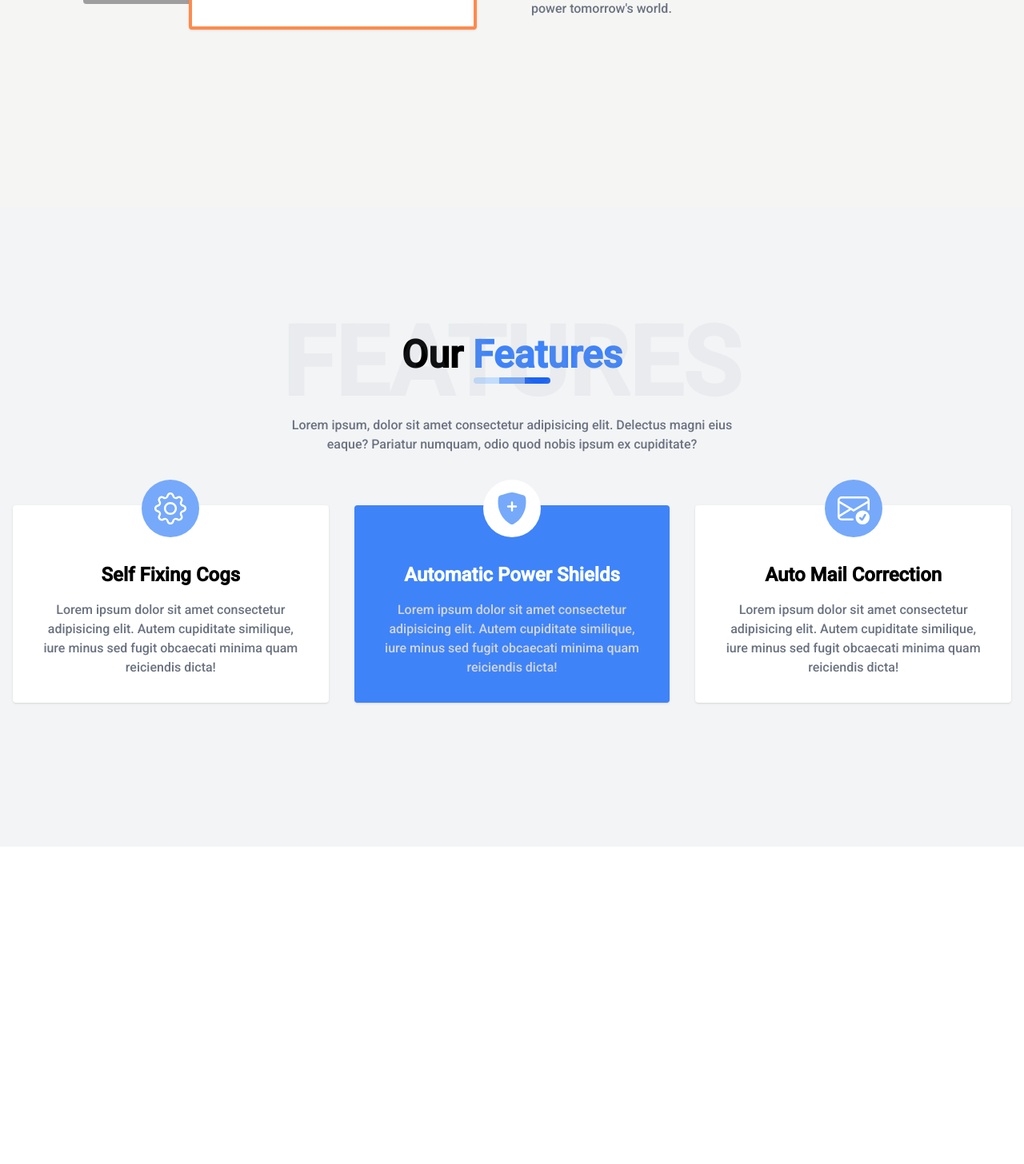
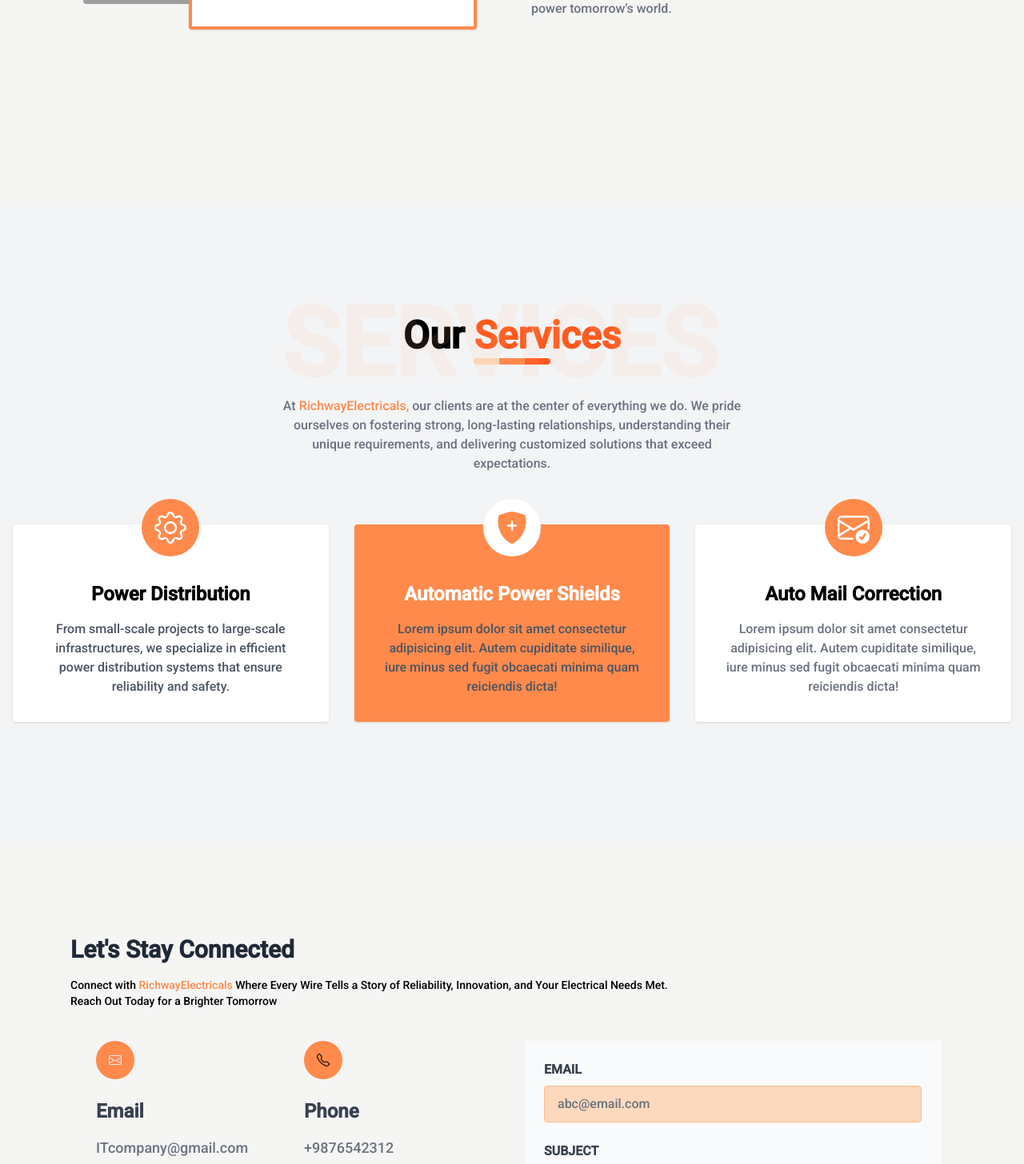
Before and after one commit to kwqme-Jonas/richwayElectricals, a React (Vite) app: page / in a window 1280 px wide. Shown: the part 1341-2797 px from the top of the page at 80% size. Before the commit the page ends 2400 px from the top, so only its background shows below. Built offline with nearby package versions, Linux system fonts and the light colour scheme; grey boxes are pictures that could not be loaded.

Commit message:
updated code base

```diff
--- a/src/App.jsx
+++ b/src/App.jsx
@@ -3,6 +3,7 @@ import Navbar from './components/navbar';
 import Home from './components/Home';
 import About from './components/About';
 import Services from './components/Services';
+import Contact from './components/Contact';
 
 
 function App() {
@@ -13,6 +14,7 @@ function App() {
     <Home />
     <About />
     <Services />
+    <Contact />
    </>
   );
 }
--- /dev/null
+++ b/src/components/Contact.jsx
@@ -0,0 +1,107 @@
+import React from 'react'
+
+function Contact() {
+  return (
+    <section className="flex items-center bg-stone-100 lg:h-screen font-poppins  ">
+    <div className="justify-center flex-1 max-w-6xl px-4 py-4 mx-auto lg:py-11 md:px-6">
+    <div className="mb-10 text-left">
+    <h2 className="pb-2 mb-2 text-xl font-bold text-gray-800 md:text-3xl ">
+    Let's Stay Connected
+    </h2>
+    <p className="text-sm dark:text-gray-400">Connect with <span className='text-orange-400'>RichwayElectricals</span> Where Every Wire Tells a Story of Reliability, Innovation, and Your Electrical Needs Met.
+    <br />
+    Reach Out Today for a Brighter Tomorrow</p>
+    </div>
+    <div className="flex flex-wrap ">
+    <div className="w-full px-4 lg:w-1/2 mb-11 lg:mb-0">
+    <div className="flex flex-wrap">
+    <div className="w-full px-4 mb-10 sm:w-1/2">
+    <div className="max-w-xs mx-auto">
+    <div className="inline-flex items-center justify-center w-12 h-12 mb-6 text-gray-200 bg-orange-400 rounded-full">
+    <svg xmlns="http://www.w3.org/2000/svg" width="16" height="16" fill="currentColor" className="bi bi-envelope" viewBox="0 0 16 16">
+    <path d="M0 4a2 2 0 0 1 2-2h12a2 2 0 0 1 2 2v8a2 2 0 0 1-2 2H2a2 2 0 0 1-2-2V4Zm2-1a1 1 0 0 0-1 1v.217l7 4.2 7-4.2V4a1 1 0 0 0-1-1H2Zm13 2.383-4.708 2.825L15 11.105V5.383Zm-.034 6.876-5.64-3.471L8 9.583l-1.326-.795-5.64 3.47A1 1 0 0 0 2 13h12a1 1 0 0 0 .966-.741ZM1 11.105l4.708-2.897L1 5.383v5.722Z"></path>
+    </svg>
+    </div>
+    <h2 className="mb-4 text-xl font-bold leading-9 text-gray-700 md:text-2xl">
+    Email</h2>
+    <a href="#" className="text-base font-medium text-gray-500 md:text-lg">ITcompany@gmail.com</a>
+    </div>
+    </div>
+    <div className="w-full px-4 mb-10 sm:w-1/2">
+    <div className="max-w-xs mx-auto">
+    <div className="inline-flex items-center justify-center w-12 h-12 mb-6 text-200-100 bg-orange-400 rounded-full">
+    <svg xmlns="http://www.w3.org/2000/svg" width="16" height="16" fill="currentColor" className="bi bi-telephone" viewBox="0 0 16 16">
+    <path d="M3.654 1.328a.678.678 0 0 0-1.015-.063L1.605 2.3c-.483.484-.661 1.169-.45 1.77a17.568 17.568 0 0 0 4.168 6.608 17.569 17.569 0 0 0 6.608 4.168c.601.211 1.286.033 1.77-.45l1.034-1.034a.678.678 0 0 0-.063-1.015l-2.307-1.794a.678.678 0 0 0-.58-.122l-2.19.547a1.745 1.745 0 0 1-1.657-.459L5.482 8.062a1.745 1.745 0 0 1-.46-1.657l.548-2.19a.678.678 0 0 0-.122-.58L3.654 1.328zM1.884.511a1.745 1.745 0 0 1 2.612.163L6.29 2.98c.329.423.445.974.315 1.494l-.547 2.19a.678.678 0 0 0 .178.643l2.457 2.457a.678.678 0 0 0 .644.178l2.189-.547a1.745 1.745 0 0 1 1.494.315l2.306 1.794c.829.645.905 1.87.163 2.611l-1.034 1.034c-.74.74-1.846 1.065-2.877.702a18.634 18.634 0 0 1-7.01-4.42 18.634 18.634 0 0 1-4.42-7.009c-.362-1.03-.037-2.137.703-2.877L1.885.511z"></path>
+    </svg>
+    </div>
+    <h2 className="mb-4 text-xl font-bold leading-9 text-gray-700 md:text-2xl ">
+    Phone</h2>
+    <a href="#" className="text-base font-medium text-gray-500 md:text-lg">+9876542312</a>
+    </div>
+    </div>
+    <div className="w-full px-4 mb-10 sm:w-1/2">
+    <div className="max-w-xs mx-auto">
+    <div className="inline-flex items-center justify-center w-12 h-12 mb-6 text-gray-200 bg-orange-400 rounded-full">
+    <svg xmlns="http://www.w3.org/2000/svg" width="16" height="16" fill="currentColor" className="bi bi-geo-alt" viewBox="0 0 16 16">
+    <path d="M12.166 8.94c-.524 1.062-1.234 2.12-1.96 3.07A31.493 31.493 0 0 1 8 14.58a31.481 31.481 0 0 1-2.206-2.57c-.726-.95-1.436-2.008-1.96-3.07C3.304 7.867 3 6.862 3 6a5 5 0 0 1 10 0c0 .862-.305 1.867-.834 2.94zM8 16s6-5.686 6-10A6 6 0 0 0 2 6c0 4.314 6 10 6 10z"></path>
+    <path d="M8 8a2 2 0 1 1 0-4 2 2 0 0 1 0 4zm0 1a3 3 0 1 0 0-6 3 3 0 0 0 0 6z"></path>
+    </svg>
+    </div>
+    <h2 className="mb-4 text-xl font-bold leading-9 text-gray-700 md:text-2xl">
+    Office</h2>
+    <a href="#" className="text-base font-medium text-gray-500 md:text-lg">
+    Sukedhara, Kathmandu</a>
+    </div>
+    </div>
+    <div className="w-full px-4 sm:w-1/2">
+    <div className="max-w-xs mx-auto">
+    <div className="inline-flex items-center justify-center w-12 h-12 mb-6 text-gray-200 bg-orange-400 rounded-full">
+    <svg xmlns="http://www.w3.org/2000/svg" width="16" height="16" fill="currentColor" className="bi bi-grid-3x3" viewBox="0 0 16 16">
+    <path d="M0 1.5A1.5 1.5 0 0 1 1.5 0h13A1.5 1.5 0 0 1 16 1.5v13a1.5 1.5 0 0 1-1.5 1.5h-13A1.5 1.5 0 0 1 0 14.5v-13zM1.5 1a.5.5 0 0 0-.5.5V5h4V1H1.5zM5 6H1v4h4V6zm1 4h4V6H6v4zm-1 1H1v3.5a.5.5 0 0 0 .5.5H5v-4zm1 0v4h4v-4H6zm5 0v4h3.5a.5.5 0 0 0 .5-.5V11h-4zm0-1h4V6h-4v4zm0-5h4V1.5a.5.5 0 0 0-.5-.5H11v4zm-1 0V1H6v4h4z"></path>
+    </svg>
+    </div>
+    <h2 className="mb-4 text-xl font-bold leading-9 text-gray-700 md:text-2xl ">
+    Social</h2>
+    <a href="#" className="inline-block mr-8 text-orange-400 hover:text-orange-600">
+    <svg xmlns="http://www.w3.org/2000/svg" width="16" height="16" fill="currentColor" className="w-6 h-6 bi bi-facebook" viewBox="0 0 16 16">
+    <path d="M16 8.049c0-4.446-3.582-8.05-8-8.05C3.58 0-.002 3.603-.002 8.05c0 4.017 2.926 7.347 6.75 7.951v-5.625h-2.03V8.05H6.75V6.275c0-2.017 1.195-3.131 3.022-3.131.876 0 1.791.157 1.791.157v1.98h-1.009c-.993 0-1.303.621-1.303 1.258v1.51h2.218l-.354 2.326H9.25V16c3.824-.604 6.75-3.934 6.75-7.951z"></path>
+    </svg>
+    </a>
+    <a href="#" className="inline-block mr-8 text-orange-400 hover:text-orange-600">
+    <svg xmlns="http://www.w3.org/2000/svg" width="16" height="16" fill="currentColor" className="w-6 h-6 bi bi-twitter" viewBox="0 0 16 16">
+    <path d="M5.026 15c6.038 0 9.341-5.003 9.341-9.334 0-.14 0-.282-.006-.422A6.685 6.685 0 0 0 16 3.542a6.658 6.658 0 0 1-1.889.518 3.301 3.301 0 0 0 1.447-1.817 6.533 6.533 0 0 1-2.087.793A3.286 3.286 0 0 0 7.875 6.03a9.325 9.325 0 0 1-6.767-3.429 3.289 3.289 0 0 0 1.018 4.382A3.323 3.323 0 0 1 .64 6.575v.045a3.288 3.288 0 0 0 2.632 3.218 3.203 3.203 0 0 1-.865.115 3.23 3.23 0 0 1-.614-.057 3.283 3.283 0 0 0 3.067 2.277A6.588 6.588 0 0 1 .78 13.58a6.32 6.32 0 0 1-.78-.045A9.344 9.344 0 0 0 5.026 15z"></path>
+    </svg>
+    </a>
+    <a href="#" className="inline-block mr-8 text-orange-400 hover:text-orange-600">
+    <svg xmlns="http://www.w3.org/2000/svg" width="16" height="16" fill="currentColor" className="w-6 h-6 bi bi-linkedin" viewBox="0 0 16 16">
+    <path d="M0 1.146C0 .513.526 0 1.175 0h13.65C15.474 0 16 .513 16 1.146v13.708c0 .633-.526 1.146-1.175 1.146H1.175C.526 16 0 15.487 0 14.854V1.146zm4.943 12.248V6.169H2.542v7.225h2.401zm-1.2-8.212c.837 0 1.358-.554 1.358-1.248-.015-.709-.52-1.248-1.342-1.248-.822 0-1.359.54-1.359 1.248 0 .694.521 1.248 1.327 1.248h.016zm4.908 8.212V9.359c0-.216.016-.432.08-.586.173-.431.568-.878 1.232-.878.869 0 1.216.662 1.216 1.634v3.865h2.401V9.25c0-2.22-1.184-3.252-2.764-3.252-1.274 0-1.845.7-2.165 1.193v.025h-.016a5.54 5.54 0 0 1 .016-.025V6.169h-2.4c.03.678 0 7.225 0 7.225h2.4z"></path>
+    </svg>
+    </a>
+    </div>
+    </div>
+    </div>
+    </div>
+    <div className="w-full px-4 lg:w-1/2">
+    <form action="" className='p-6 bg-gray-50'>
+        <div className='mb-6'>
+            <label htmlFor="email"  className="block mb-2 font-bold text-gray-700 uppercase">Email</label>
+            <input type="email" placeholder='abc@email.com' required='' className='block w-full px-4 py-3 mb-3 leading-tight text-gray-700 bg-orange-200 border border-orange-300 rounded' />
+        </div>
+        <div className='mb-6'>
+            <label htmlFor="subject"  className="block mb-2 font-bold text-gray-700 uppercase dark:text-gray-400">Subject</label>
+            <input type="text" placeholder='Im asking information for...' required='' className='block w-full px-4 py-3 mb-3 leading-tight text-gray-700 bg-orange-200 border border-orange-300 rounded' />
+        </div>
+        <div className='mb-6'>
+            <label htmlFor="message"  className="block mb-2 font-bold text-gray-700 uppercas">Message</label>
+            <textarea type="message" placeholder='Describe Your Problem...' required='' className='block w-full px-4 leading-tight text-gray-700 bg-orange-200 border border-orange-300 rounded  py-7' />
+        </div>
+        <button className="px-4 py-2 font-medium text-gray-100 bg-orange-500 rounded shadow hover:bg-orange-600">Send</button>
+    </form>
+    </div>
+    </div>
+    </div>
+    </section>
+  )
+}
+
+export default Contact
--- a/src/components/Home.jsx
+++ b/src/components/Home.jsx
@@ -17,7 +17,7 @@ function Home() {
                  {/* hero text*/}
                  <div className='md:w-1/2'>
                     <h1 className='text-4xl font-semibold text-neutraDlGrey md:w-3/4 leading-snug'>Welcome To RichwayElectricals <span className='text-orange-400 leading-snug lg:top-2'>Powering Tomorrow's World</span></h1>
-                    <p className='text-gray-400 text-base mb-8'>
+                    <p className='text-gray-500 text-base mb-8 top-2'>
                     Empowering Tomorrow, Illuminating Today: Your Source for Cutting-Edge Electrical Solutions
                     </p>
                  </div>
--- a/src/components/Services.jsx
+++ b/src/components/Services.jsx
@@ -2,37 +2,35 @@ import React from 'react'
 
 function Services() {
   return (
-    <section className="flex items-center justify-center bg-gray-100 dark:bg-gray-800 lg:h-screen">
+    <section className="flex items-center justify-center bg-gray-100 lg:h-screen">
     <div className="px-4 py-20 mx-auto max-w-7xl">
         <div className="max-w-xl mx-auto">
             <div className="text-center ">
                 <div className="relative flex flex-col items-center">
                     <div
-                        className="absolute hidden md:block -top-14 left-0 text-[120px] text-gray-400 font-bold opacity-10">
-                        FEATURES
+                        className="absolute hidden md:block -top-14 left-0 text-[120px] text-orange-300 font-bold opacity-10">
+                        SERVICES
                     </div>
-                    <h1 className="text-5xl font-bold dark:text-white"> Our <span className="text-blue-500"> Features
+                    <h1 className="text-5xl font-bold"> Our <span className="text-orange-500"> Services
                         </span> </h1>
                     <div className="flex w-24 mt-1 mb-10 overflow-hidden rounded">
-                        <div className="flex-1 h-2 bg-blue-200">
+                        <div className="flex-1 h-2 bg-orange-200">
                         </div>
-                        <div className="flex-1 h-2 bg-blue-400">
+                        <div className="flex-1 h-2 bg-orange-400">
                         </div>
-                        <div className="flex-1 h-2 bg-blue-600">
+                        <div className="flex-1 h-2 bg-orange-500">
                         </div>
                     </div>
                 </div>
                 <p className="mb-16 text-base text-center text-gray-500">
-                    Lorem ipsum, dolor sit amet consectetur adipisicing elit. Delectus magni eius eaque?
-                    Pariatur
-                    numquam, odio quod nobis ipsum ex cupiditate?
+                At <span className='text-orange-400'>RichwayElectricals,</span> our clients are at the center of everything we do. We pride ourselves on fostering strong, long-lasting relationships, understanding their unique requirements, and delivering customized solutions that exceed expectations.
                 </p>
             </div>
         </div>
         <div className="grid grid-cols-1 gap-x-4 gap-y-6 lg:gap-x-8 lg:gap-y-8 md:grid-cols-2 lg:grid-cols-3">
             <div
                 className="w-full p-8 mb-5 text-center transition-all bg-white rounded shadow dark:bg-gray-700 hover:shadow-lg">
-                <div className="inline-block p-4 mb-6 -mt-16 bg-blue-400 rounded-full">
+                <div className="inline-block p-4 mb-6 -mt-16 bg-orange-400 rounded-full">
                     <svg xmlns="http://www.w3.org/2000/svg" width="40" height="40" fill="currentColor"
                         className="text-white" viewBox="0 0 16 16">
                         <path
@@ -41,30 +39,29 @@ function Services() {
                             d="M9.796 1.343c-.527-1.79-3.065-1.79-3.592 0l-.094.319a.873.873 0 0 1-1.255.52l-.292-.16c-1.64-.892-3.433.902-2.54 2.541l.159.292a.873.873 0 0 1-.52 1.255l-.319.094c-1.79.527-1.79 3.065 0 3.592l.319.094a.873.873 0 0 1 .52 1.255l-.16.292c-.892 1.64.901 3.434 2.541 2.54l.292-.159a.873.873 0 0 1 1.255.52l.094.319c.527 1.79 3.065 1.79 3.592 0l.094-.319a.873.873 0 0 1 1.255-.52l.292.16c1.64.893 3.434-.902 2.54-2.541l-.159-.292a.873.873 0 0 1 .52-1.255l.319-.094c1.79-.527 1.79-3.065 0-3.592l-.319-.094a.873.873 0 0 1-.52-1.255l.16-.292c.893-1.64-.902-3.433-2.541-2.54l-.292.159a.873.873 0 0 1-1.255-.52l-.094-.319zm-2.633.283c.246-.835 1.428-.835 1.674 0l.094.319a1.873 1.873 0 0 0 2.693 1.115l.291-.16c.764-.415 1.6.42 1.184 1.185l-.159.292a1.873 1.873 0 0 0 1.116 2.692l.318.094c.835.246.835 1.428 0 1.674l-.319.094a1.873 1.873 0 0 0-1.115 2.693l.16.291c.415.764-.42 1.6-1.185 1.184l-.291-.159a1.873 1.873 0 0 0-2.693 1.116l-.094.318c-.246.835-1.428.835-1.674 0l-.094-.319a1.873 1.873 0 0 0-2.692-1.115l-.292.16c-.764.415-1.6-.42-1.184-1.185l.159-.291A1.873 1.873 0 0 0 1.945 8.93l-.319-.094c-.835-.246-.835-1.428 0-1.674l.319-.094A1.873 1.873 0 0 0 3.06 4.377l-.16-.292c-.415-.764.42-1.6 1.185-1.184l.292.159a1.873 1.873 0 0 0 2.692-1.115l.094-.319z" />
                     </svg>
                 </div>
-                <h3 className="mb-4 text-2xl font-semibold dark:text-white"> Self Fixing Cogs </h3>
-                <p className="text-base text-gray-500 dark:text-gray-400">
-                    Lorem ipsum dolor sit amet consectetur adipisicing elit. Autem cupiditate similique,
-                    iure minus sed fugit obcaecati minima quam reiciendis dicta!
+                <h3 className="mb-4 text-2xl font-semibold"> Power Distribution </h3>
+                <p className="text-base text-gray-600">
+                From small-scale projects to large-scale infrastructures, we specialize in efficient power distribution systems that ensure reliability and safety.
                 </p>
             </div>
-            <div className="w-full p-8 mb-5 text-center transition-all bg-blue-500 rounded shadow hover:shadow-lg">
+            <div className="w-full p-8 mb-5 text-center transition-all bg-orange-400 rounded shadow hover:shadow-lg">
                 <div className="inline-block p-4 mb-6 -mt-16 bg-white rounded-full">
                     <svg xmlns="http://www.w3.org/2000/svg" width="40" height="40" fill="currentColor"
-                        className="text-blue-400" viewBox="0 0 16 16">
-                        <path fill-rule="evenodd"
+                        className="text-orange-400" viewBox="0 0 16 16">
+                        <path fillRule="evenodd"
                             d="M8 0c-.69 0-1.843.265-2.928.56-1.11.3-2.229.655-2.887.87a1.54 1.54 0 0 0-1.044 1.262c-.596 4.477.787 7.795 2.465 9.99a11.777 11.777 0 0 0 2.517 2.453c.386.273.744.482 1.048.625.28.132.581.24.829.24s.548-.108.829-.24a7.159 7.159 0 0 0 1.048-.625 11.775 11.775 0 0 0 2.517-2.453c1.678-2.195 3.061-5.513 2.465-9.99a1.541 1.541 0 0 0-1.044-1.263 62.467 62.467 0 0 0-2.887-.87C9.843.266 8.69 0 8 0zm-.5 5a.5.5 0 0 1 1 0v1.5H10a.5.5 0 0 1 0 1H8.5V9a.5.5 0 0 1-1 0V7.5H6a.5.5 0 0 1 0-1h1.5V5z" />
                     </svg>
                 </div>
                 <h3 className="mb-4 text-2xl font-semibold text-white"> Automatic Power Shields
                 </h3>
-                <p className="text-base text-gray-300">
+                <p className="text-base text-gray-600">
                     Lorem ipsum dolor sit amet consectetur adipisicing elit. Autem cupiditate similique,
                     iure minus sed fugit obcaecati minima quam reiciendis dicta!
                 </p>
             </div>
             <div
-                className="w-full p-8 mb-5 text-center transition-all bg-white rounded shadow dark:bg-gray-700 hover:shadow-lg">
-                <div className="inline-block p-4 mb-6 -mt-16 bg-blue-400 rounded-full">
+                className="w-full p-8 mb-5 text-center transition-all bg-white rounded shadow hover:shadow-lg">
+                <div className="inline-block p-4 mb-6 -mt-16 bg-orange-400 rounded-full">
                     <svg xmlns="http://www.w3.org/2000/svg" width="40" height="40" fill="currentColor"
                         className="text-white" viewBox="0 0 16 16">
                         <path
@@ -73,8 +70,8 @@ function Services() {
                             d="M16 12.5a3.5 3.5 0 1 1-7 0 3.5 3.5 0 0 1 7 0Zm-1.993-1.679a.5.5 0 0 0-.686.172l-1.17 1.95-.547-.547a.5.5 0 0 0-.708.708l.774.773a.75.75 0 0 0 1.174-.144l1.335-2.226a.5.5 0 0 0-.172-.686Z" />
                     </svg>
                 </div>
-                <h3 className="mb-4 text-2xl font-semibold dark:text-white"> Auto Mail Correction </h3>
-                <p className="text-base text-gray-500 dark:text-gray-400">
+                <h3 className="mb-4 text-2xl font-semibold"> Auto Mail Correction </h3>
+                <p className="text-base text-gray-500">
                     Lorem ipsum dolor sit amet consectetur adipisicing elit. Autem cupiditate similique,
                     iure minus sed fugit obcaecati minima quam reiciendis dicta!
                 </p>
```
